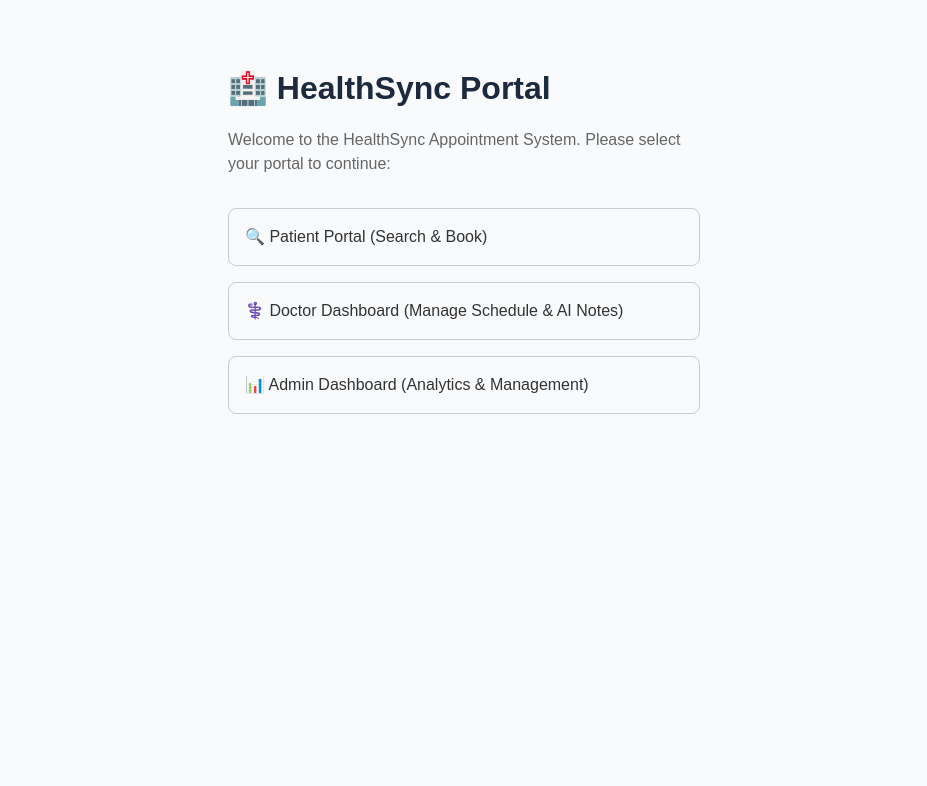
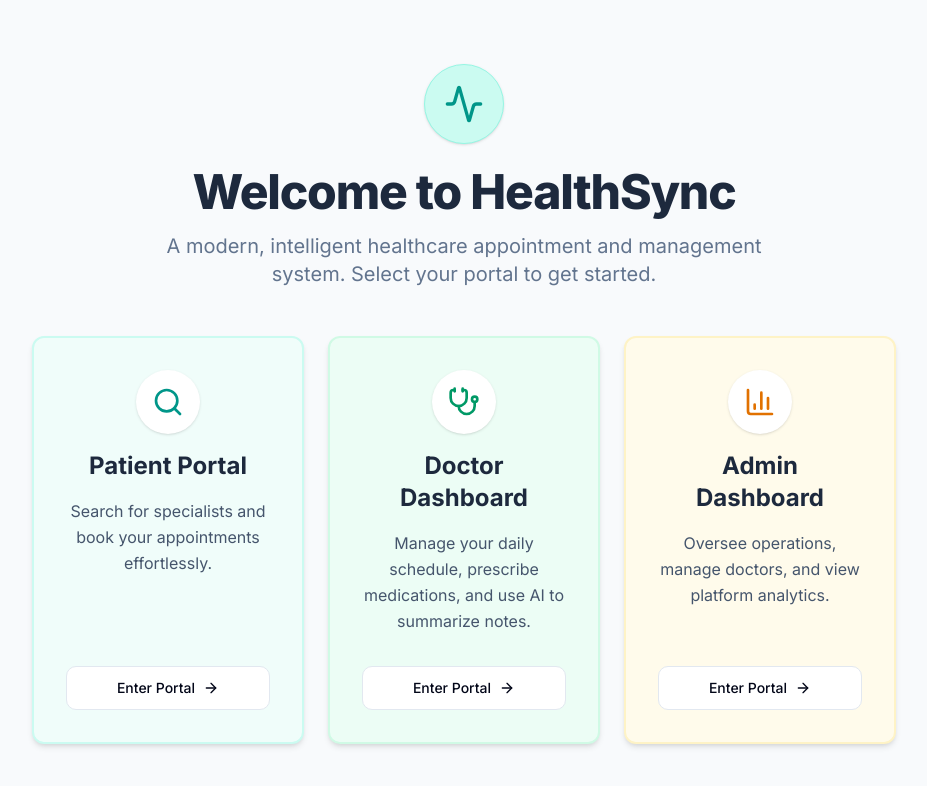
Before and after one commit to satheharsh/Unthinkable, a Next.js app: page / in a window 1280 px wide. Shown: the top 786 px of the page, without its empty margins (176-1103 px from the left). Built offline with nearby package versions, Linux system fonts and the light colour scheme.

Commit message:
Update homepage UI to match premium design system

```diff
--- a/src/app/page.tsx
+++ b/src/app/page.tsx
@@ -1,31 +1,87 @@
-import Link from 'next/link'
+"use client";
+
+import Link from "next/link";
+import { motion } from "framer-motion";
+import { Activity, Search, Stethoscope, BarChart3, ArrowRight } from "lucide-react";
+import { Card, CardContent } from "@/components/ui/card";
+import { Button } from "@/components/ui/button";
 
 export default function Home() {
+  const portals = [
+    {
+      title: "Patient Portal",
+      description: "Search for specialists and book your appointments effortlessly.",
+      icon: <Search className="h-8 w-8 text-teal-600" />,
+      href: "/patient/search",
+      color: "bg-teal-50 border-teal-100",
+    },
+    {
+      title: "Doctor Dashboard",
+      description: "Manage your daily schedule, prescribe medications, and use AI to summarize notes.",
+      icon: <Stethoscope className="h-8 w-8 text-emerald-600" />,
+      href: "/doctor/dashboard",
+      color: "bg-emerald-50 border-emerald-100",
+    },
+    {
+      title: "Admin Dashboard",
+      description: "Oversee operations, manage doctors, and view platform analytics.",
+      icon: <BarChart3 className="h-8 w-8 text-amber-600" />,
+      href: "/admin/dashboard",
+      color: "bg-amber-50 border-amber-100",
+    }
+  ];
+
   return (
-    <div style={{ padding: '4rem', fontFamily: 'sans-serif', maxWidth: '600px', margin: '0 auto' }}>
-      <h1 style={{ fontSize: '2rem', marginBottom: '1rem', fontWeight: 'bold' }}>🏥 HealthSync Portal</h1>
-      <p style={{ marginBottom: '2rem', color: '#666' }}>Welcome to the HealthSync Appointment System. Please select your portal to continue:</p>
+    <div className="min-h-screen flex items-center justify-center p-4 bg-slate-50">
+      <motion.div
+        initial={{ opacity: 0, y: 20 }}
+        animate={{ opacity: 1, y: 0 }}
+        transition={{ duration: 0.5 }}
+        className="w-full max-w-4xl space-y-12 py-12"
+      >
+        <div className="text-center space-y-4">
+          <div className="mx-auto w-20 h-20 bg-teal-100 rounded-full flex items-center justify-center mb-6 shadow-sm border border-teal-200">
+            <Activity className="h-10 w-10 text-teal-600" />
+          </div>
+          <h1 className="text-5xl font-extrabold tracking-tight text-slate-800">
+            Welcome to HealthSync
+          </h1>
+          <p className="text-xl text-slate-500 max-w-2xl mx-auto">
+            A modern, intelligent healthcare appointment and management system. Select your portal to get started.
+          </p>
+        </div>
 
-      <div style={{ display: 'flex', flexDirection: 'column', gap: '1rem' }}>
-        <Link
-          href="/patient/search"
-          style={{ padding: '1rem', border: '1px solid #ccc', borderRadius: '8px', textDecoration: 'none', color: '#333', fontWeight: '500' }}
-        >
-          🔍 Patient Portal (Search & Book)
-        </Link>
-        <Link
-          href="/doctor/dashboard"
-          style={{ padding: '1rem', border: '1px solid #ccc', borderRadius: '8px', textDecoration: 'none', color: '#333', fontWeight: '500' }}
-        >
-          ⚕️ Doctor Dashboard (Manage Schedule & AI Notes)
-        </Link>
-        <Link
-          href="/admin/dashboard"
-          style={{ padding: '1rem', border: '1px solid #ccc', borderRadius: '8px', textDecoration: 'none', color: '#333', fontWeight: '500' }}
-        >
-          📊 Admin Dashboard (Analytics & Management)
-        </Link>
-      </div>
+        <div className="grid md:grid-cols-3 gap-6 px-4">
+          {portals.map((portal, index) => (
+            <motion.div
+              key={portal.title}
+              initial={{ opacity: 0, y: 20 }}
+              animate={{ opacity: 1, y: 0 }}
+              transition={{ delay: 0.2 + index * 0.1 }}
+            >
+              <Link href={portal.href} className="block group h-full">
+                <Card className={`h-full transition-all duration-300 hover:shadow-xl hover:-translate-y-1 border-2 ${portal.color}`}>
+                  <CardContent className="p-8 flex flex-col items-center text-center space-y-4 h-full">
+                    <div className="p-4 bg-white rounded-full shadow-sm">
+                      {portal.icon}
+                    </div>
+                    <h2 className="text-2xl font-bold text-slate-800">{portal.title}</h2>
+                    <p className="text-slate-600 flex-1 leading-relaxed">
+                      {portal.description}
+                    </p>
+                    <div className="w-full pt-4">
+                      <Button variant="outline" className="w-full bg-white group-hover:bg-slate-50 transition-colors">
+                        Enter Portal
+                        <ArrowRight className="ml-2 h-4 w-4" />
+                      </Button>
+                    </div>
+                  </CardContent>
+                </Card>
+              </Link>
+            </motion.div>
+          ))}
+        </div>
+      </motion.div>
     </div>
-  )
+  );
 }
```
